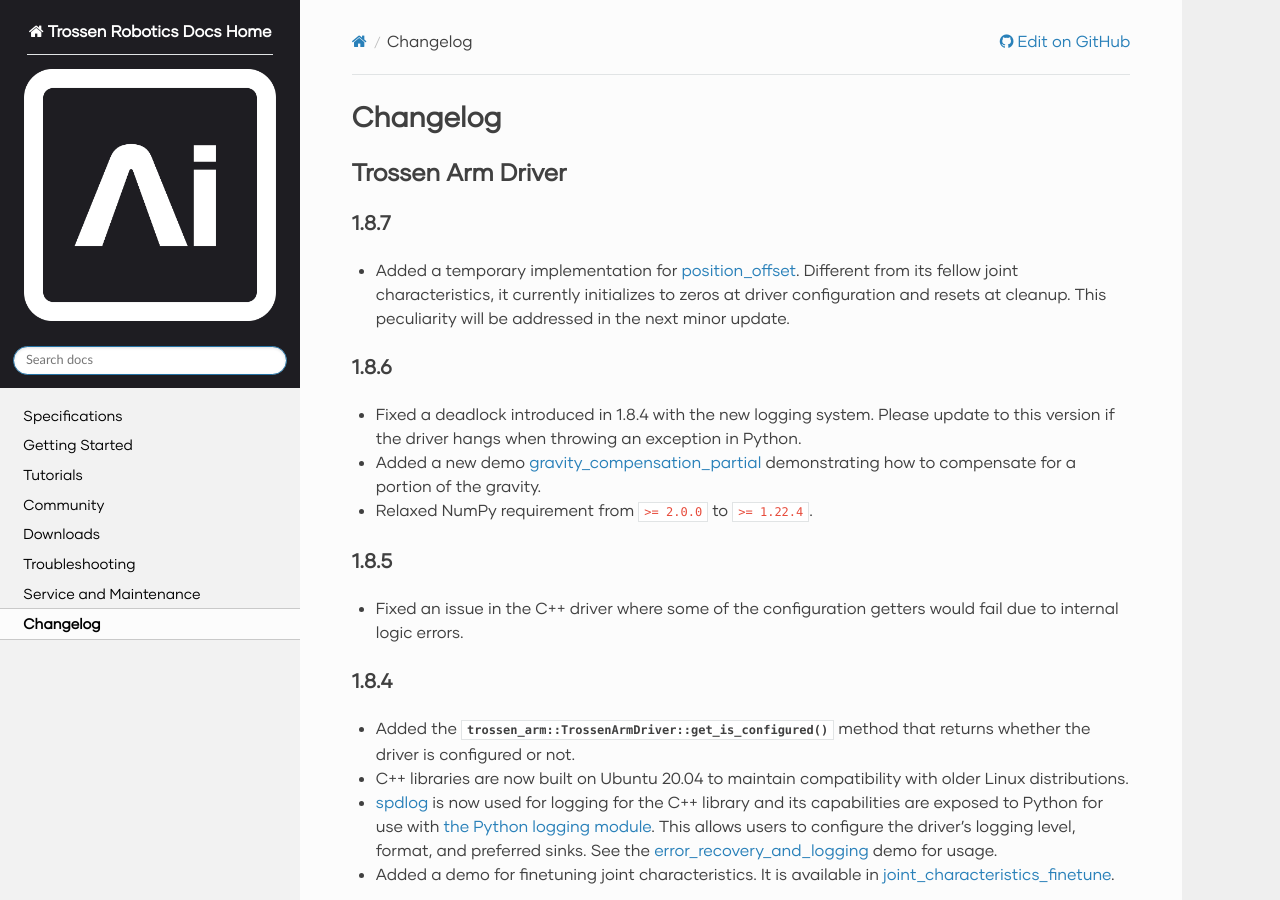
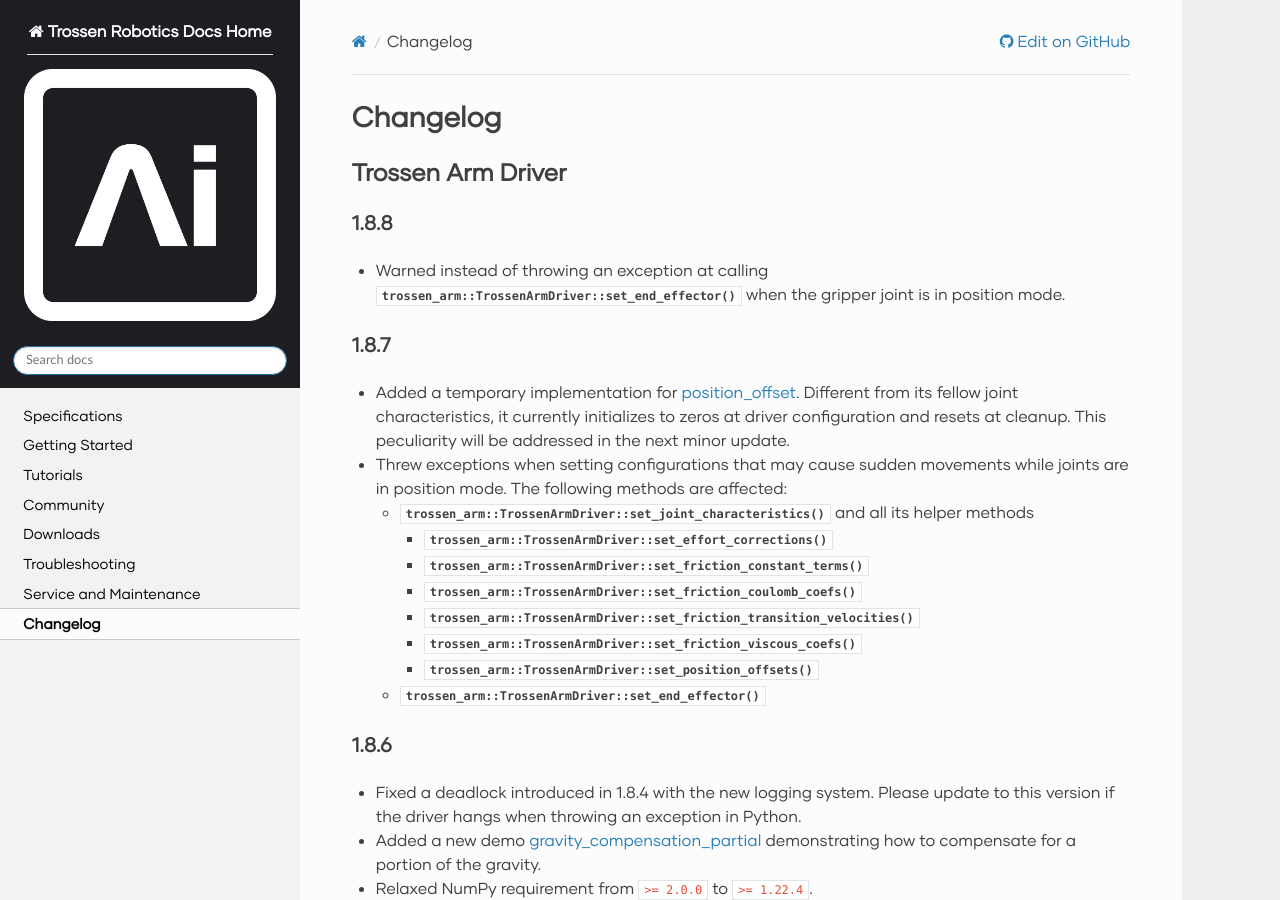
Before and after one commit to TrossenRobotics/trossen_arm, a Sphinx documentation site: the page built from docs/changelog.rst, in a window 1280 px wide and 900 px high. Built offline with Sphinx 7.4.7 and the Read the Docs theme 3.1.0, drawn with Linux system fonts in a browser that asks for light colours; some web fonts are replaced; pages that are not in the unit, such as notebooks, are missing from menus.

Commit message:
[documentation] added changelog for driver 188 (#118)
* added changelog for driver 188

* updated driver 187 changelog with new exception throwing conditions

```diff
--- a/docs/changelog.rst
+++ b/docs/changelog.rst
@@ -5,12 +5,30 @@ Changelog
 Trossen Arm Driver
 ==================
 
+1.8.8
+-----
+
+- Warned instead of throwing an exception at calling :func:`trossen_arm::TrossenArmDriver::set_end_effector` when the gripper joint is in position mode.
+
 1.8.7
 -----
 
 - Added a temporary implementation for :ref:`getting_started/configuration:position_offset`.
   Different from its fellow joint characteristics, it currently initializes to zeros at driver configuration and resets at cleanup.
   This peculiarity will be addressed in the next minor update.
+- Threw exceptions when setting configurations that may cause sudden movements while joints are in position mode.
+  The following methods are affected:
+
+  - :func:`trossen_arm::TrossenArmDriver::set_joint_characteristics` and all its helper methods
+
+    - :func:`trossen_arm::TrossenArmDriver::set_effort_corrections`
+    - :func:`trossen_arm::TrossenArmDriver::set_friction_constant_terms`
+    - :func:`trossen_arm::TrossenArmDriver::set_friction_coulomb_coefs`
+    - :func:`trossen_arm::TrossenArmDriver::set_friction_transition_velocities`
+    - :func:`trossen_arm::TrossenArmDriver::set_friction_viscous_coefs`
+    - :func:`trossen_arm::TrossenArmDriver::set_position_offsets`
+
+  - :func:`trossen_arm::TrossenArmDriver::set_end_effector`
 
 1.8.6
 -----
```
